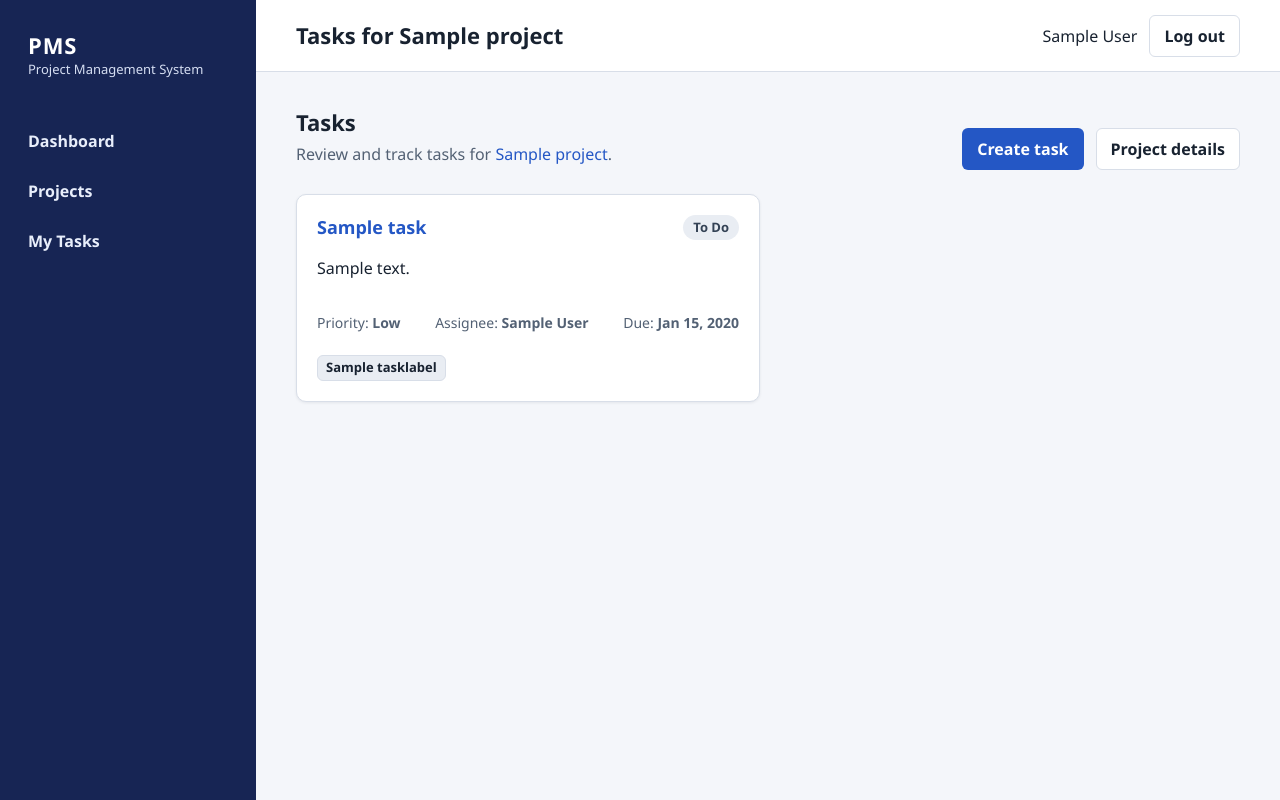
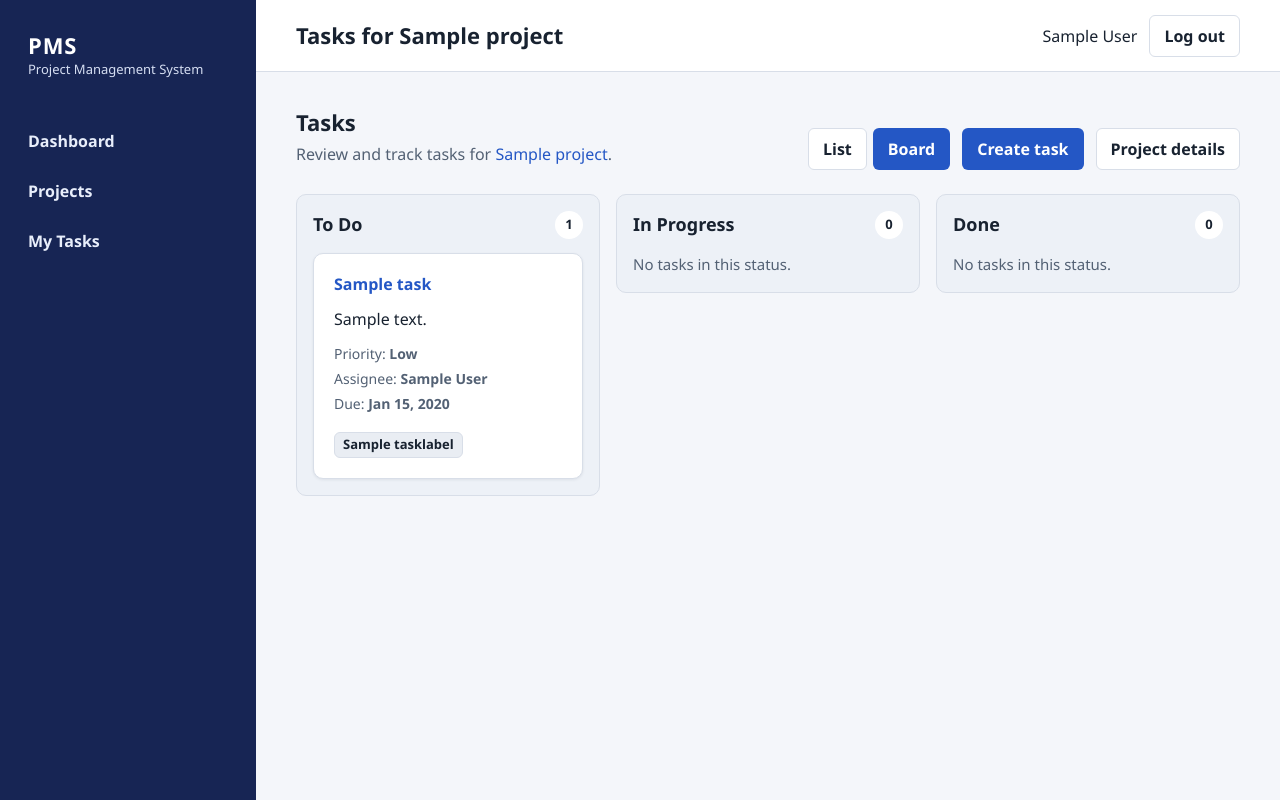
Before and after one commit to Project-Management-System-SE/Project-Management-System-SE, a Django app: page /projects/1/tasks/?view=board in a window 1280 px wide. Run offline with Django 5.2, Linux system fonts and the light colour scheme; a user stored in the database is signed in; tables that the repository leaves empty hold one stand-in row (values such as "Sample post").

Commit message:
feat(tasks): add task list and board UI
Co-authored-by: Copilot <223556219+Copilot@users.noreply.github.com>

```diff
--- a/backend/tasks/views.py
+++ b/backend/tasks/views.py
@@ -20,10 +20,24 @@ def task_list(request, project_id):
         .prefetch_related("labels")
         .order_by("-created_at")
     )
+    view_mode = "board" if request.GET.get("view") == "board" else "list"
+    task_columns = []
+    if view_mode == "board":
+        task_items = list(tasks)
+        task_columns = [
+            {
+                "status": status,
+                "label": label,
+                "tasks": [task for task in task_items if task.status == status],
+            }
+            for status, label in Task.Status.choices
+        ]
 
     context = {
         "project": project,
         "tasks": tasks,
+        "view_mode": view_mode,
+        "task_columns": task_columns,
         "can_create_task": can_create_task_in(request.user, project),
     }
     return render(request, "task_list.html", context)
--- a/static/css/style.css
+++ b/static/css/style.css
@@ -543,6 +543,85 @@ textarea::placeholder {
     overflow-wrap: anywhere;
 }
 
+.task-view-toggle {
+    display: flex;
+    flex-wrap: wrap;
+    gap: 0.375rem;
+}
+
+.task-board {
+    display: grid;
+    grid-template-columns: repeat(auto-fit, minmax(min(100%, 18rem), 1fr));
+    align-items: start;
+    gap: 1rem;
+}
+
+.task-board-column {
+    min-width: 0;
+    padding: 1rem;
+    border: 1px solid var(--color-border);
+    border-radius: var(--radius-medium);
+    background: #edf1f7;
+}
+
+.task-board-column-heading {
+    display: flex;
+    align-items: center;
+    justify-content: space-between;
+    gap: 0.75rem;
+    margin-bottom: 0.875rem;
+}
+
+.task-board-column-heading h3 {
+    margin: 0;
+}
+
+.task-board-count {
+    display: inline-flex;
+    min-width: 1.75rem;
+    min-height: 1.75rem;
+    align-items: center;
+    justify-content: center;
+    padding: 0.125rem 0.5rem;
+    border-radius: 999px;
+    color: var(--color-text);
+    background: var(--color-surface);
+    font-size: 0.8125rem;
+    font-weight: 700;
+}
+
+.task-board-cards {
+    display: grid;
+    gap: 0.75rem;
+    margin: 0;
+    padding: 0;
+    list-style: none;
+}
+
+.task-board-card {
+    display: grid;
+    gap: 0.75rem;
+    overflow-wrap: anywhere;
+}
+
+.task-board-card h4,
+.task-board-card p {
+    margin: 0;
+}
+
+.task-board-meta {
+    display: grid;
+    gap: 0.25rem;
+    color: var(--color-muted);
+    font-size: 0.875rem;
+}
+
+.task-board-empty {
+    margin: 0;
+    color: var(--color-muted);
+    font-size: 0.9375rem;
+}
+
 .project-list-due-date {
     margin: 0;
     color: var(--color-muted);
--- a/templates/task_list.html
+++ b/templates/task_list.html
@@ -13,6 +13,14 @@
         <p>Review and track tasks for <a href="{% url 'projects:project-detail' project.pk %}">{{ project.name }}</a>.</p>
     </div>
     <div class="project-form-actions">
+        <nav class="task-view-toggle" aria-label="Task view">
+            <a class="button{% if view_mode == 'board' %} button-secondary{% endif %}"
+                href="{% url 'tasks:task-list' project.pk %}"
+                {% if view_mode == 'list' %}aria-current="page"{% endif %}>List</a>
+            <a class="button{% if view_mode != 'board' %} button-secondary{% endif %}"
+                href="{% url 'tasks:task-list' project.pk %}?view=board"
+                {% if view_mode == 'board' %}aria-current="page"{% endif %}>Board</a>
+        </nav>
         {% if can_create_task %}
         <a class="button" href="{% url 'tasks:task-create' project.pk %}">Create task</a>
         {% endif %}
@@ -20,6 +28,42 @@
     </div>
 </section>
 
+{% if view_mode == 'board' %}
+<div class="task-board" aria-label="Tasks grouped by status">
+    {% for column in task_columns %}
+    <section class="task-board-column" aria-labelledby="task-status-{{ forloop.counter }}">
+        <header class="task-board-column-heading">
+            <h3 id="task-status-{{ forloop.counter }}">{{ column.label }}</h3>
+            <span class="task-board-count">{{ column.tasks|length }}</span>
+        </header>
+        {% if column.tasks %}
+        <ul class="task-board-cards">
+            {% for task in column.tasks %}
+            <li class="card task-board-card">
+                <h4><a href="{% url 'tasks:task-detail' project.pk task.pk %}">{{ task.title }}</a></h4>
+                <p>{{ task.description|truncatewords:20|default:"No description provided." }}</p>
+                <div class="task-board-meta">
+                    <span>Priority: <strong>{{ task.get_priority_display }}</strong></span>
+                    <span>Assignee: <strong>{% if task.assignee %}{{ task.assignee.full_name|default:task.assignee.email }}{% else %}Unassigned{% endif %}</strong></span>
+                    <span>Due: <strong>{% if task.due_date %}{{ task.due_date|date:"M j, Y" }}{% else %}Not set{% endif %}</strong></span>
+                </div>
+                {% if task.labels.all %}
+                <div class="task-labels-list">
+                    {% for label in task.labels.all %}
+                    <span class="task-label">{{ label.name }}</span>
+                    {% endfor %}
+                </div>
+                {% endif %}
+            </li>
+            {% endfor %}
+        </ul>
+        {% else %}
+        <p class="task-board-empty">No tasks in this status.</p>
+        {% endif %}
+    </section>
+    {% endfor %}
+</div>
+{% else %}
 {% if tasks %}
 <ul class="projects-list">
     {% for task in tasks %}
@@ -33,7 +77,7 @@
         <p>{{ task.description|truncatewords:20|default:"No description provided." }}</p>
         <div style="display: flex; justify-content: space-between; align-items: center; flex-wrap: wrap; gap: 0.5rem; font-size: 0.875rem; color: var(--color-muted);">
             <span>Priority: <strong>{{ task.get_priority_display }}</strong></span>
-            <span>Assignee: <strong>{{ task.assignee.full_name|default:task.assignee.email|default:"Unassigned" }}</strong></span>
+            <span>Assignee: <strong>{% if task.assignee %}{{ task.assignee.full_name|default:task.assignee.email }}{% else %}Unassigned{% endif %}</strong></span>
             <span>Due: <strong>{% if task.due_date %}{{ task.due_date|date:"M j, Y" }}{% else %}—{% endif %}</strong></span>
         </div>
         {% if task.labels.all %}
@@ -57,4 +101,5 @@
     {% endif %}
 </div>
 {% endif %}
+{% endif %}
 {% endblock %}
```
Also changed, not shown: backend/tests/test_tasks.py (+46 -0 lines), README.md.
